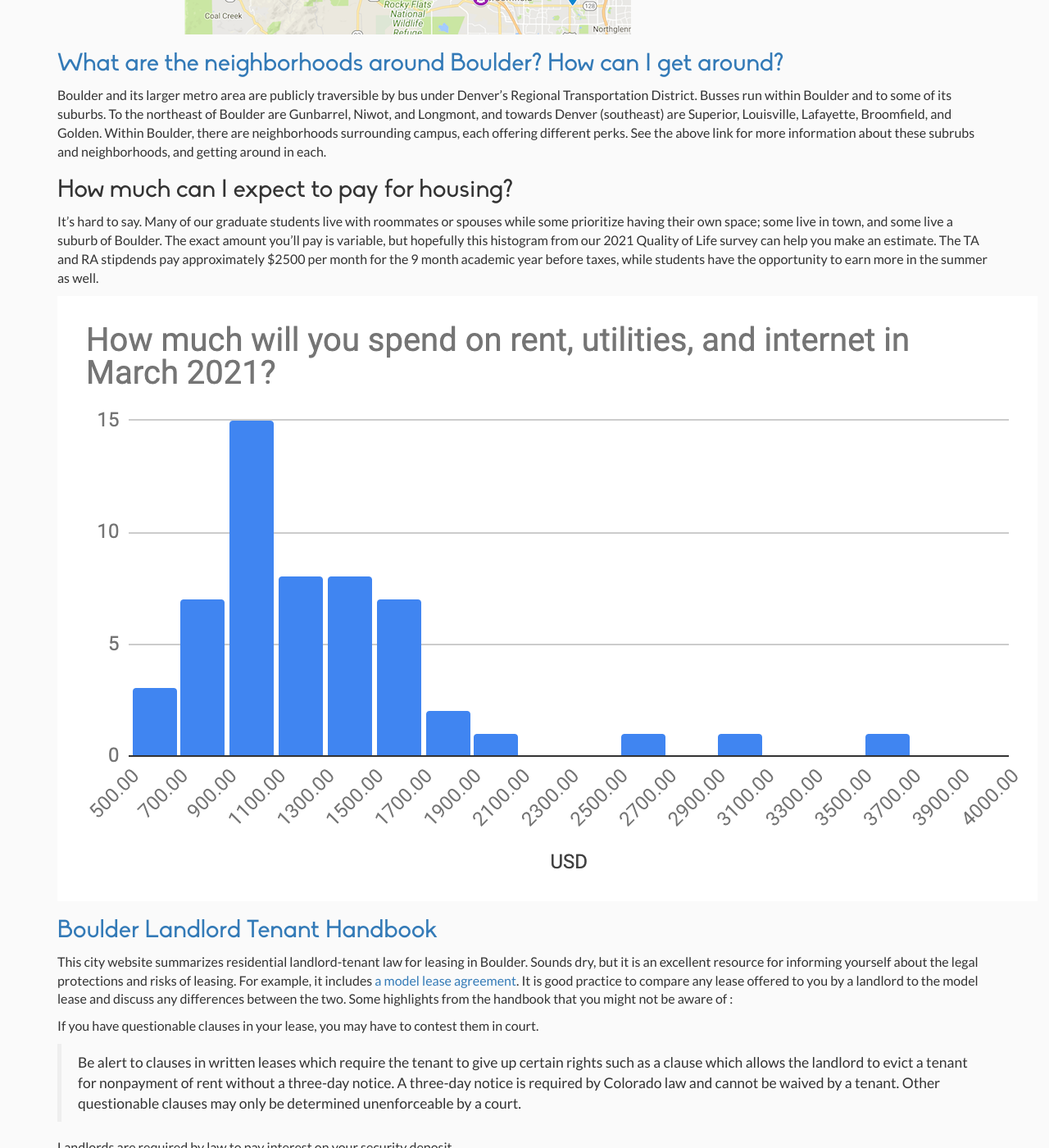
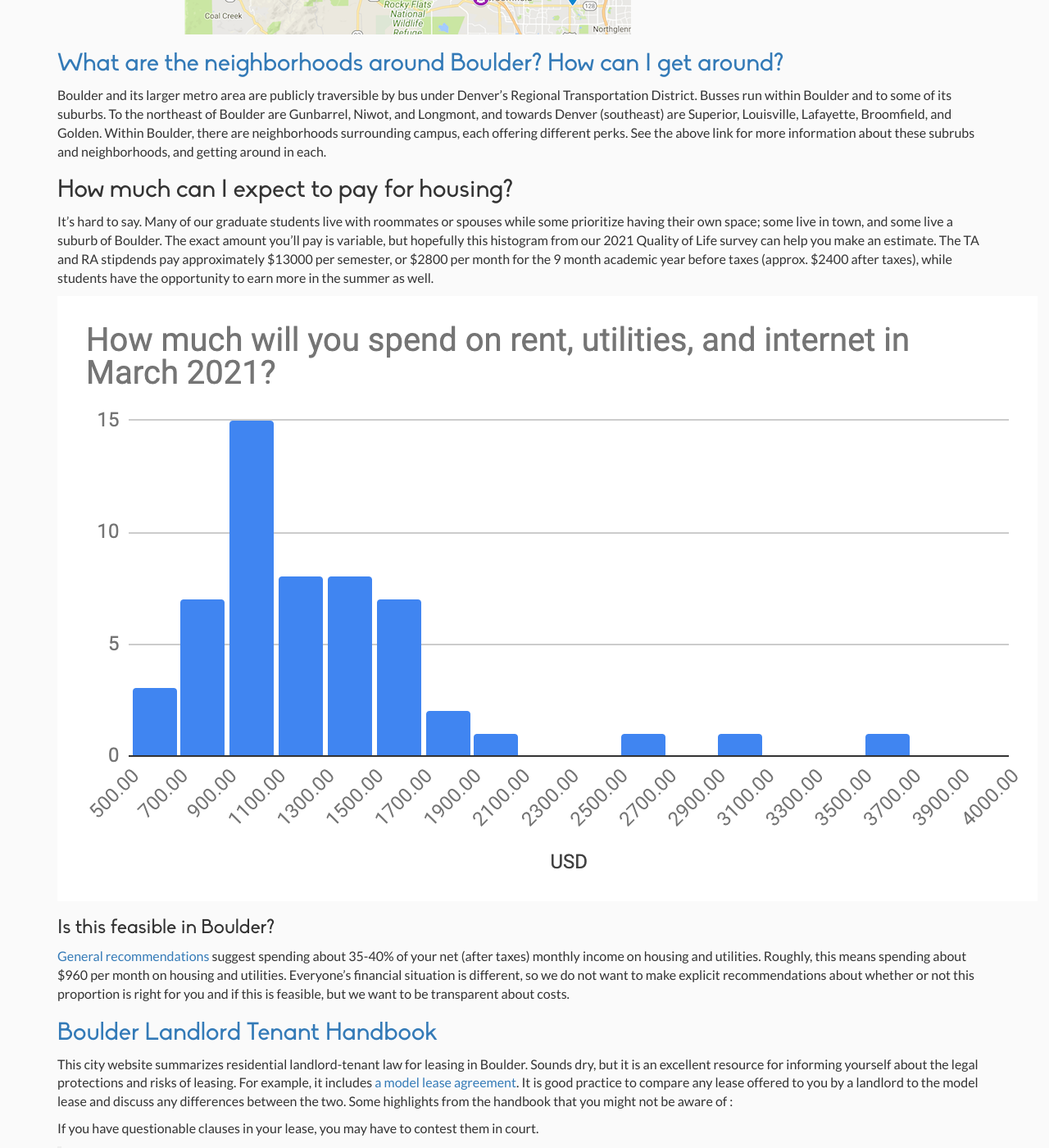
Before and after one commit to casassg/events-landing, a Jekyll site: the page built from _posts/2018-06-05-Finding-Housing-in-Boulder.md, in a window 1280 px wide and 1400 px high, scrolled down 882 px. Shown: the whole window at 82% size. Built offline with Jekyll 4.4.1, drawn with Linux system fonts in a browser that asks for light colours; nearby versions of some CDN libraries.

Commit message:
Adding a bit about budgets

```diff
--- a/_posts/2018-06-05-Finding-Housing-in-Boulder.md
+++ b/_posts/2018-06-05-Finding-Housing-in-Boulder.md
@@ -15,9 +15,13 @@ This semester a group of CS graduate students collaboratively mapped their apart
 Boulder and its larger metro area are publicly traversible by bus under Denver's Regional Transportation District.  Busses run within Boulder and to some of its suburbs.  To the northeast of Boulder are Gunbarrel, Niwot, and Longmont, and towards Denver (southeast) are Superior, Louisville, Lafayette, Broomfield, and Golden.  Within Boulder, there are neighborhoods surrounding campus, each offering different perks.  See the above link for more information about these subrubs and neighborhoods, and getting around in each.
 
 ## How much can I expect to pay for housing?
-It's hard to say.  Many of our graduate students live with roommates or spouses while some prioritize having their own space; some live in town, and some live a suburb of Boulder.  The exact amount you'll pay is variable, but hopefully this histogram from our 2021 Quality of Life survey can help you make an estimate.  The TA and RA stipdends pay approximately $2500 per month for the 9 month academic year before taxes, while students have the opportunity to earn more in the summer as well.
+It's hard to say.  Many of our graduate students live with roommates or spouses while some prioritize having their own space; some live in town, and some live a suburb of Boulder.  The exact amount you'll pay is variable, but hopefully this histogram from our 2021 Quality of Life survey can help you make an estimate.  The TA and RA stipdends pay approximately $13000 per semester, or $2800 per month for the 9 month academic year before taxes (approx. $2400 after taxes), while students have the opportunity to earn more in the summer as well.
 
 ![Histogram of money spent on housing among CS grad students](../../../assets/img/housing_cost_histogram.png)
+
+### Is this feasible in Boulder?
+
+[General recommendations](https://nomoredebts.org/financial-education/budgeting-guidelines) suggest spending about 35-40% of your net (after taxes) monthly income on housing and utilities.   Roughly, this means spending about $960 per month on housing and utilities.  Everyone's financial situation is different, so we do not want to make explicit recommendations about whether or not this proportion is right for you and if this is feasible, but we want to be transparent about costs.
 
 ## [Boulder Landlord Tenant Handbook](https://bouldercolorado.gov/family-services/landlord-tenant-handbook)
 
```
